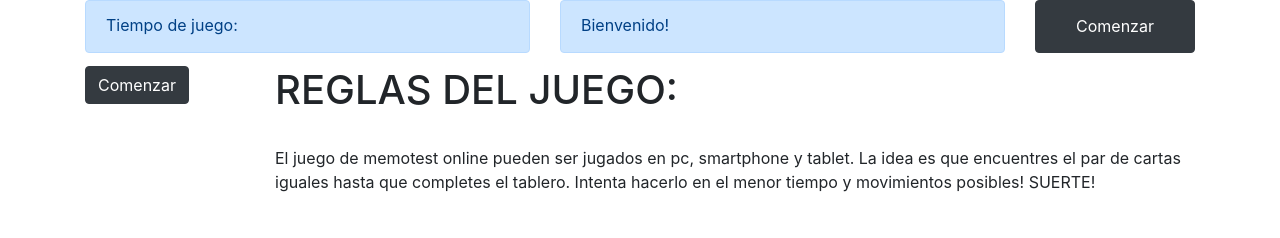
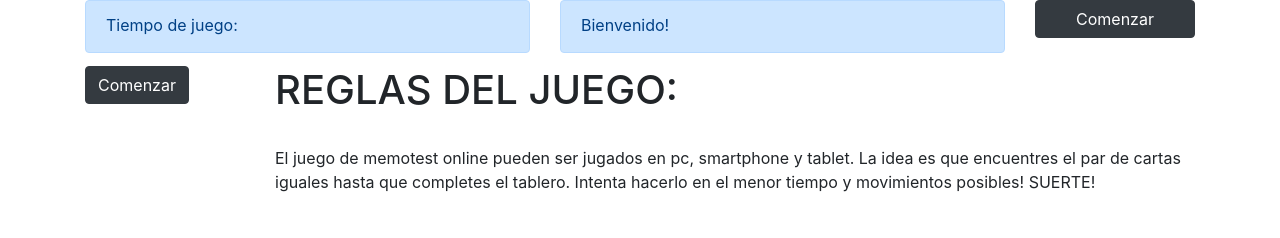
Before and after one commit to AdrianaEG/memo-test, a plain HTML site: page index.html in a window 1280 px wide. Drawn offline with nearby package versions, Linux system fonts and the light colour scheme.

Commit message:
Le quité el estilo de cmbiar de alto al botón comenzar

```diff
--- a/css/index.css
+++ b/css/index.css
@@ -30,6 +30,6 @@ img{
     width: 800px;
 }
 
-#comenzar, #visor-tiempo, #estado{
+#visor-tiempo, #estado{
     height: 80%;
 }
```
